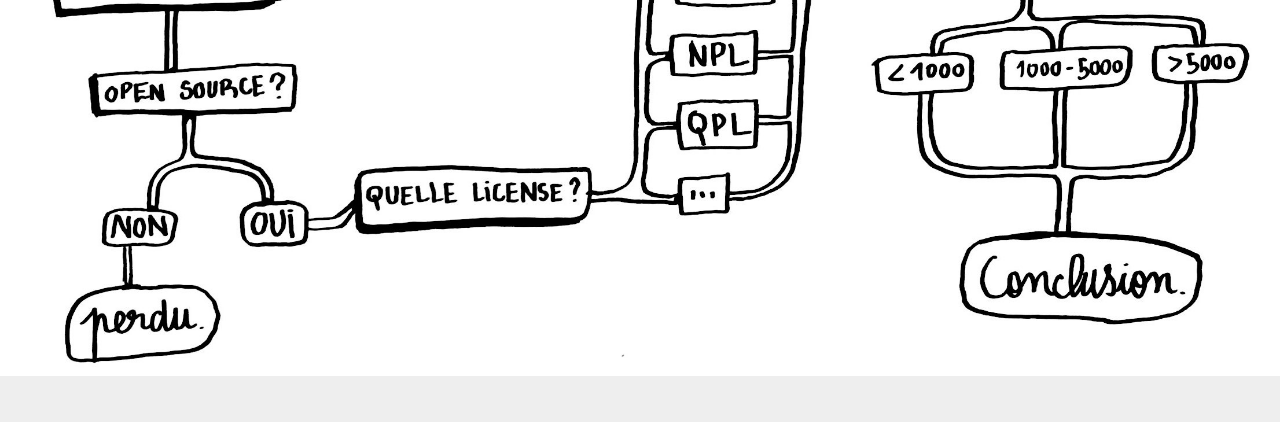
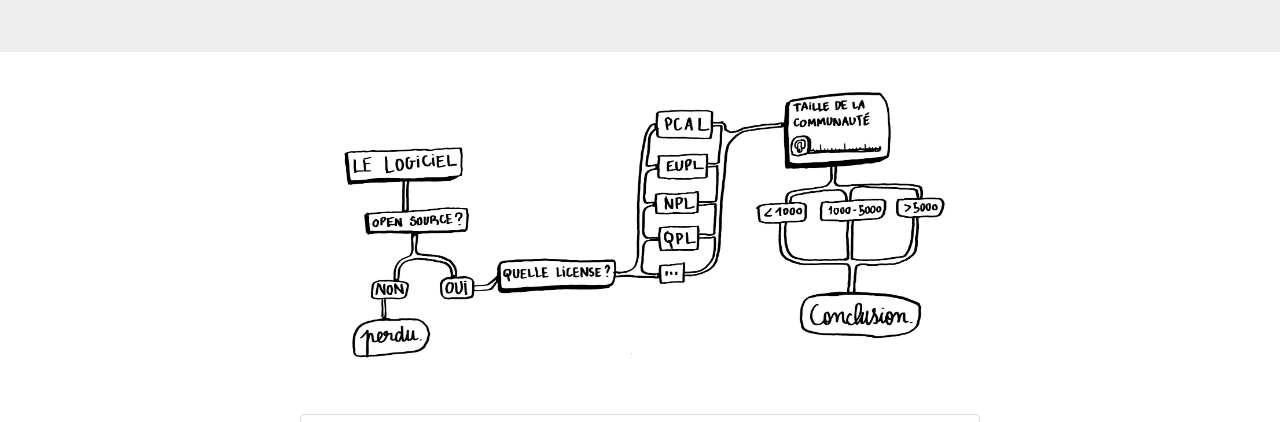
Before and after one commit to civictech-lol/civictech-lol.github.io, a plain HTML site: page index.html in a window 1280 px wide. Shown: the part 188-610 px from the top of the page. Drawn offline with nearby package versions, Linux system fonts and the light colour scheme.

Commit message:
Ajout classe css pour decision flow

```diff
--- a/css/style.css
+++ b/css/style.css
@@ -115,3 +115,10 @@ p{
 h1{
   padding-left: 23px;
 }
+.imageheader{
+  display: block;
+  max-width: 50%;
+ height: auto;
+margin: auto;
+padding-bottom: 50px;
+}
--- a/index.html
+++ b/index.html
@@ -15,7 +15,6 @@
         <title>Civictech.lol le quiz pour savoir si une application est open source ou pas !</title>
     </head>
     <body>
-  <img src="img/decisionflow.jpg" class="img-responsive">
         <div class="jumbotron">
           <center>
             <h1>
@@ -26,6 +25,7 @@
             </p>
           </center>
         </div>
+        <img src="img/decisionflow.jpg" class="imageheader">
         <section class="quiz">
         <div class="list-group">
           <a href="democracyos.html" class="list-group-item">
```
